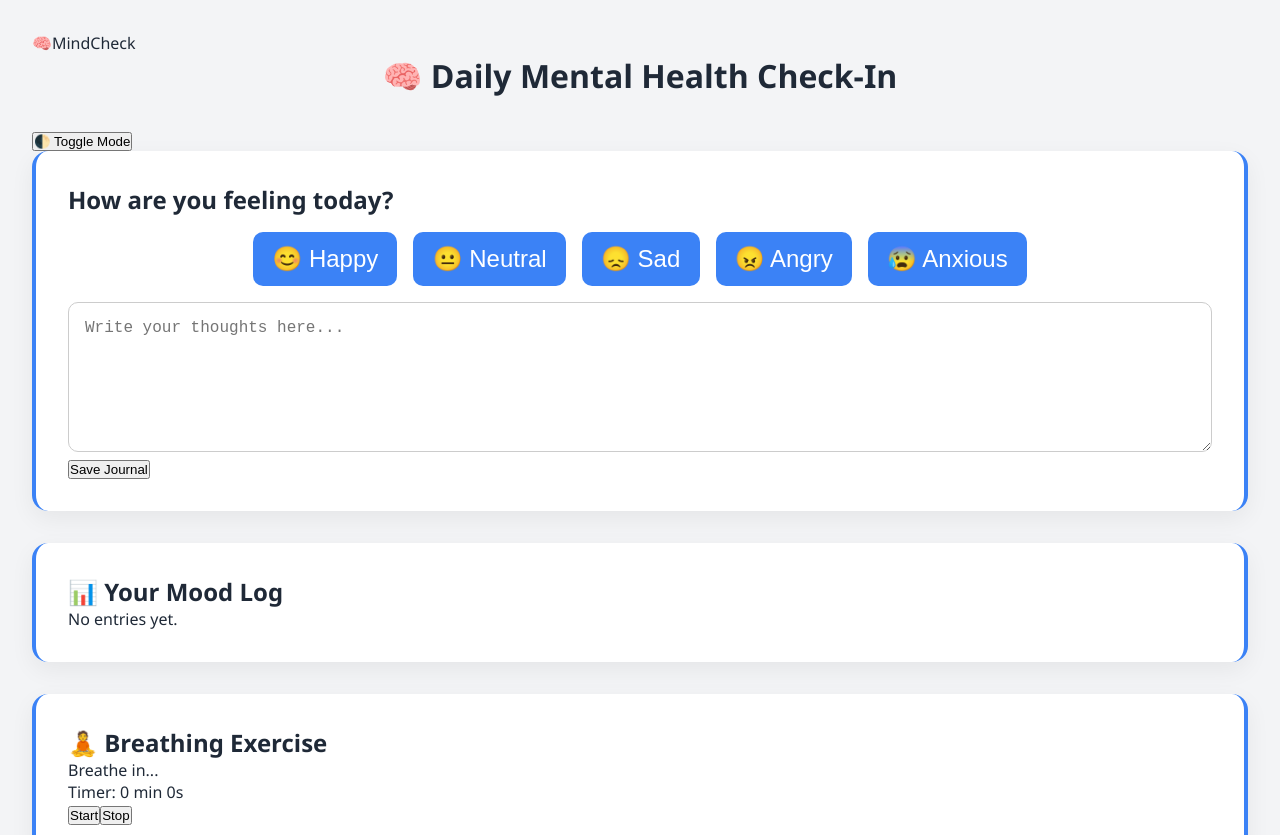
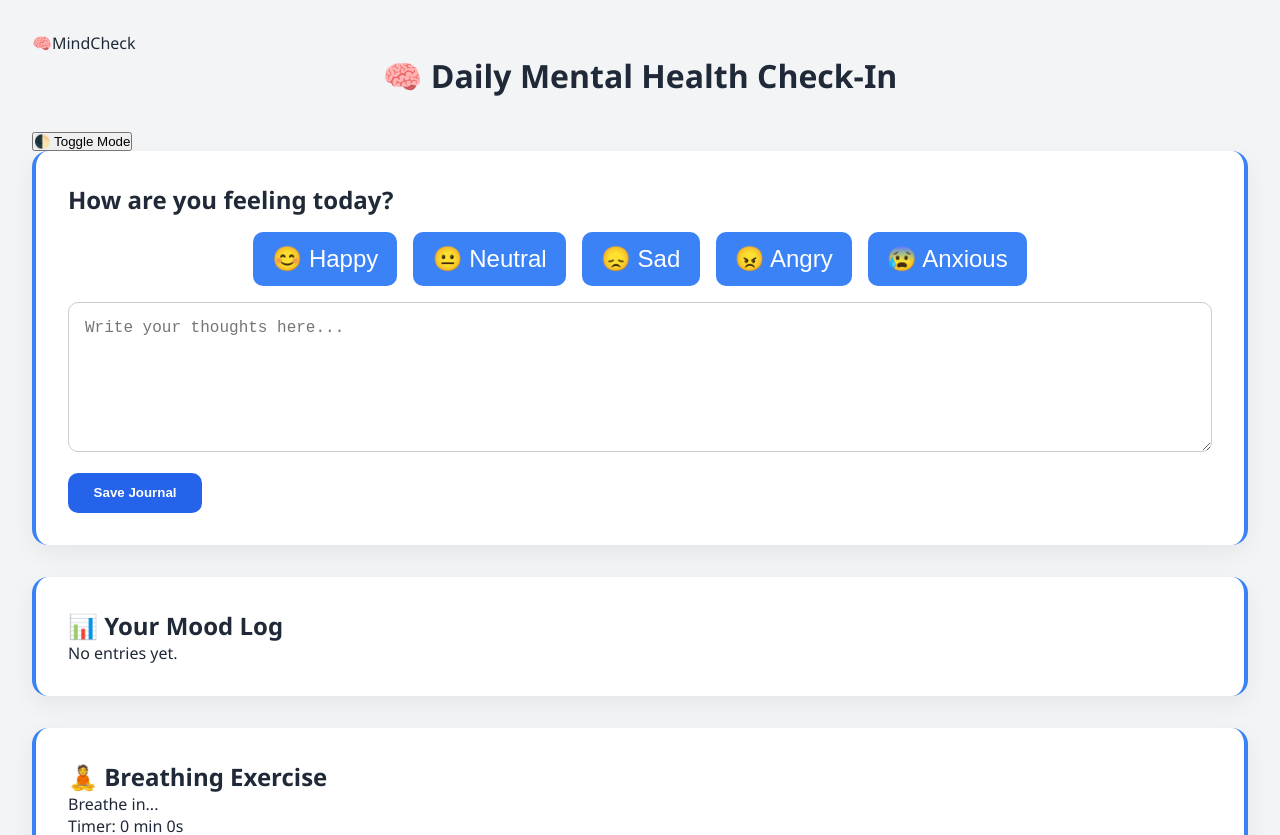
Before and after one commit to Chikwa235/MOOD2, a React (Vite) app in the folder my-app/: page / in a window 1280 px wide. Shown: the top 835 px of the page. Built offline with nearby package versions, Linux system fonts and the light colour scheme.

Commit message:
Add styling for control buttons with hover effects

```diff
--- a/my-app/src/App.css
+++ b/my-app/src/App.css
@@ -83,3 +83,20 @@ h1 {
   border-radius: 10px;
   border: 1px solid #ccc;
 }
+
+button.control-btn {
+  margin-top: 1rem;
+  padding: 0.8rem 1.6rem;
+  background: var(--btn);
+  color: white;
+  border: none;
+  border-radius: 10px;
+  cursor: pointer;
+  font-weight: bold;
+  transition: background var(--transition), transform var(--transition);
+}
+
+button.control-btn:hover {
+  background: var(--btn-hover);
+  transform: scale(1.05);
+}
```
